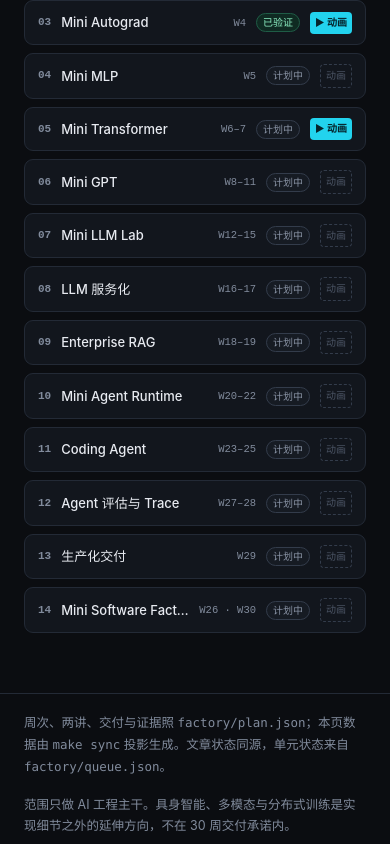
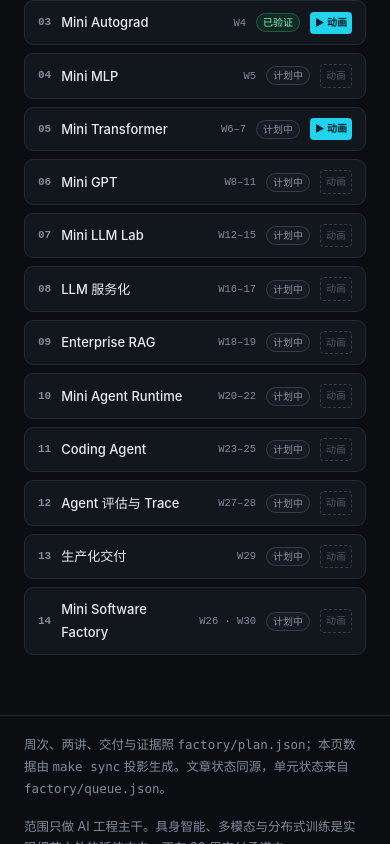
Before and after one commit to aigeekops/building-ai-systems-from-scratch-map, a plain HTML site: page index.html in a window 390 px wide. Shown: the part 2998-3842 px from the top of the page. Drawn offline with Linux system fonts and the light colour scheme.

Commit message:
修正课程地图底部布局

```diff
--- a/index.html
+++ b/index.html
@@ -133,7 +133,7 @@ h1{font-size:29px;line-height:1.35;margin:12px 0 10px;letter-spacing:-.02em;font
 .row.done .t::before{content:"";display:inline-block;width:5px;height:5px;border-radius:50%;background:var(--ok);margin-right:6px;vertical-align:middle;opacity:.9}
 
 /* 单元轨道 */
-.unitsec{margin:52px 0 0}
+.unitsec{margin-top:52px}
 .uh{display:flex;justify-content:space-between;align-items:baseline;gap:12px;border-top:1px solid var(--line);padding-top:22px;margin-bottom:4px}
 .uh h2{font-size:15px;font-weight:600;margin:0;white-space:nowrap}
 .uh .p{font-size:12px;color:var(--muted);max-width:520px;text-align:right}
@@ -234,6 +234,7 @@ footer .note{max-width:560px}
   .pair{grid-template-columns:1fr}
   .drawer{padding:22px 18px 40px}
   .row .e{display:none}
+  .ucard .nm{white-space:normal;overflow-wrap:anywhere}
 }
 @media(prefers-reduced-motion:reduce){
   html{scroll-behavior:auto}
```
